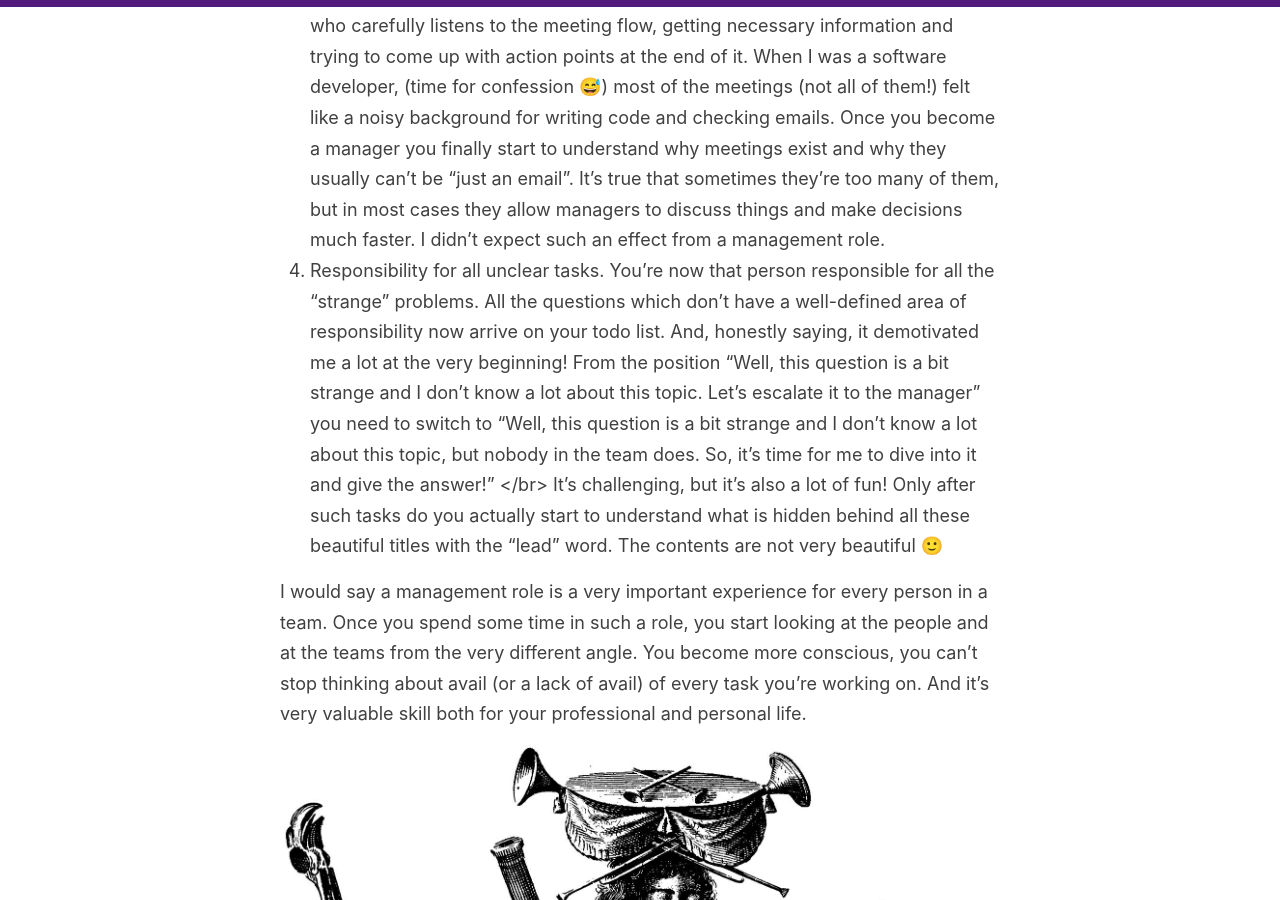
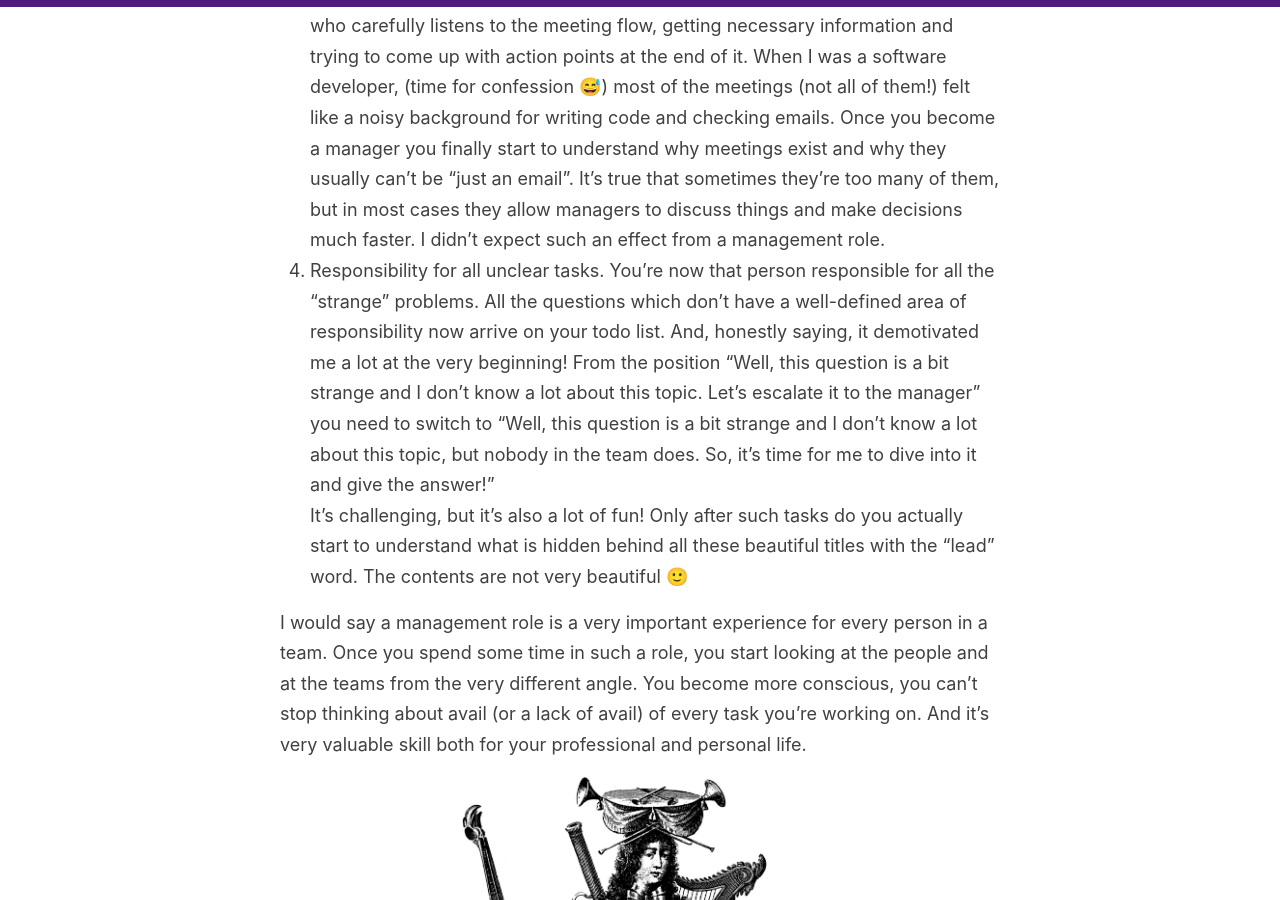
Before and after one commit to Elizaveta239/elizaveta239.github.io, a Jekyll site: the page built from _posts/2023-07-02-tech-lead.md, in a window 1280 px wide and 900 px high, scrolled down 1828 px. Built offline with Jekyll 4.4.1, drawn with Linux system fonts in a browser that asks for light colours; nearby versions of some CDN libraries; comment, search, counter and statistics services are not loaded; some of the changed text lies outside the part shown.

Commit message:
Minor fixes

```diff
--- a/_posts/2023-07-02-tech-lead.md
+++ b/_posts/2023-07-02-tech-lead.md
@@ -6,7 +6,7 @@
  During the previous year I switched from a Software Developer role to a Technical Lead role and want to share my impressions.
 ---
 
-_This text was fully written by hands. The help of AI was used only for correcting some phrases and mistakes._
+_This text was fully written by hands :) The help of AI was used only for correcting some phrases and mistakes._
 
 Who is a Technical Lead? Nobody knows! Well, actually, everybody knows, but answers might be very different in different companies and even in different teams inside the same company.
 
@@ -26,9 +26,9 @@
 But of course you need time to understand all these non-obvious things and learn how to work with them. But it worth it.
 3. Meetings. One of the most surprising things! Now you become that very person who carefully listens to the meeting flow, getting necessary information and trying to come up with action points at the end of it. When I was a software developer, (time for confession 😅) most of the meetings (not all of them!) felt like a noisy background for writing code and checking emails. Once you become a manager you finally start to understand why meetings exist and why they usually can’t be “just an email”. It’s true that sometimes they’re too many of them, but in most cases they allow managers to discuss things and make decisions much faster. I didn’t expect such an effect from a management role.
 4. Responsibility for all unclear tasks. You’re now that person responsible for all the "strange" problems. All the questions which don’t have a well-defined area of responsibility now arrive on your todo list. And, honestly saying, it demotivated me a lot at the very beginning! From the position “Well, this question is a bit strange and I don't know a lot about this topic. Let’s escalate it to the manager” you need to switch to “Well, this question is a bit strange and I don't know a lot about this topic, but nobody in the team does. So, it’s time for me to dive into it and give the answer!”
-</br>
+<br/>
 It’s challenging, but it's also a lot of fun! Only after such tasks do you actually start to understand what is hidden behind all these beautiful titles with the “lead” word. The contents are not very beautiful 🙂
 
 I would say a management role is a very important experience for every person in a team. Once you spend some time in such a role, you start looking at the people and at the teams from the very different angle. You become more conscious, you can’t stop thinking about avail (or a lack of avail) of every task you’re working on. And it's very valuable skill both for your professional and personal life.
 
-<img src="../posts_images/tech-lead/orchestra.jpg" alt="Technical Lead" style="width:100%"/>
+<img src="../posts_images/tech-lead/orchestra.jpg" alt="Technical Lead" style="width:50%"/>
```
